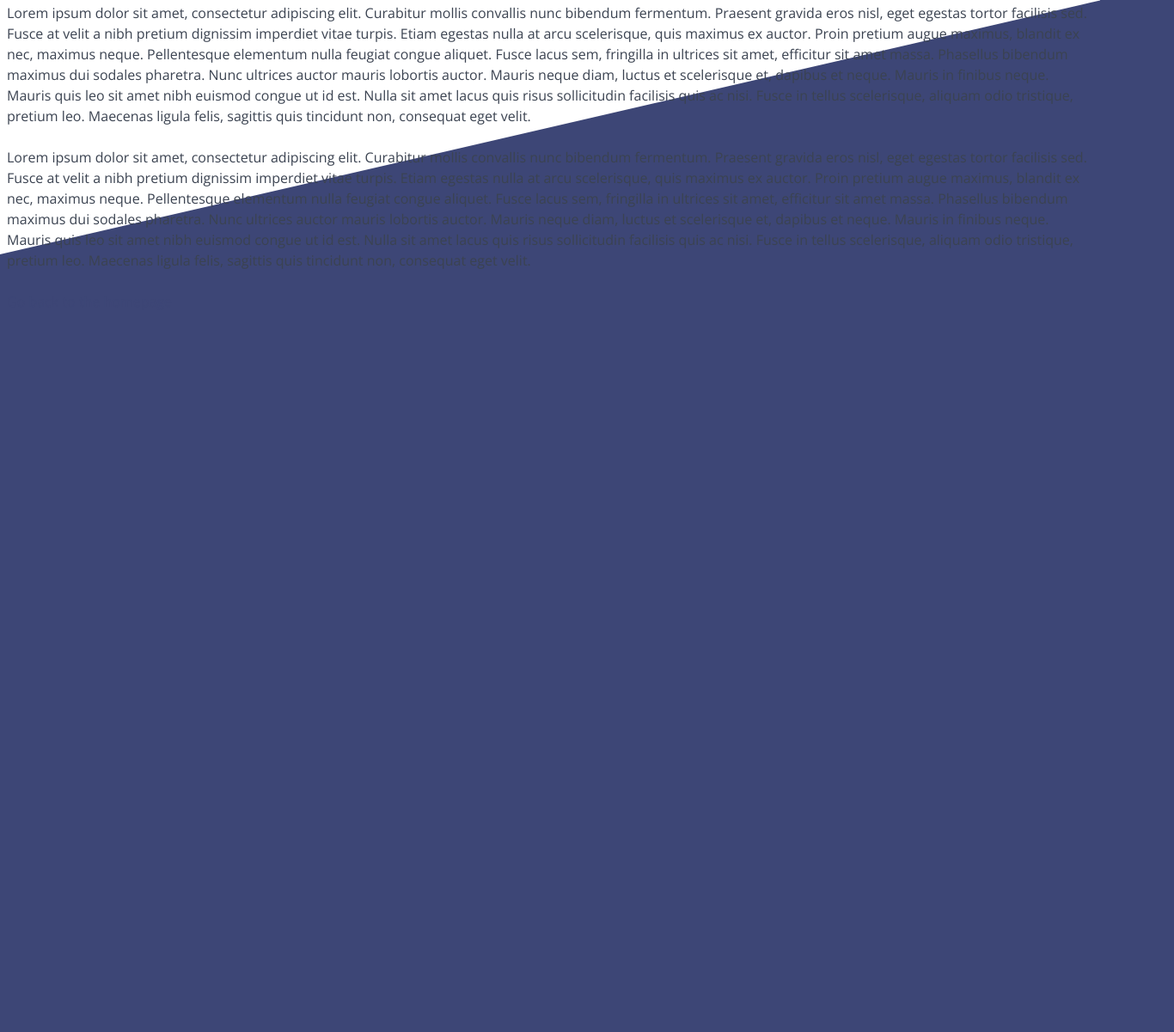
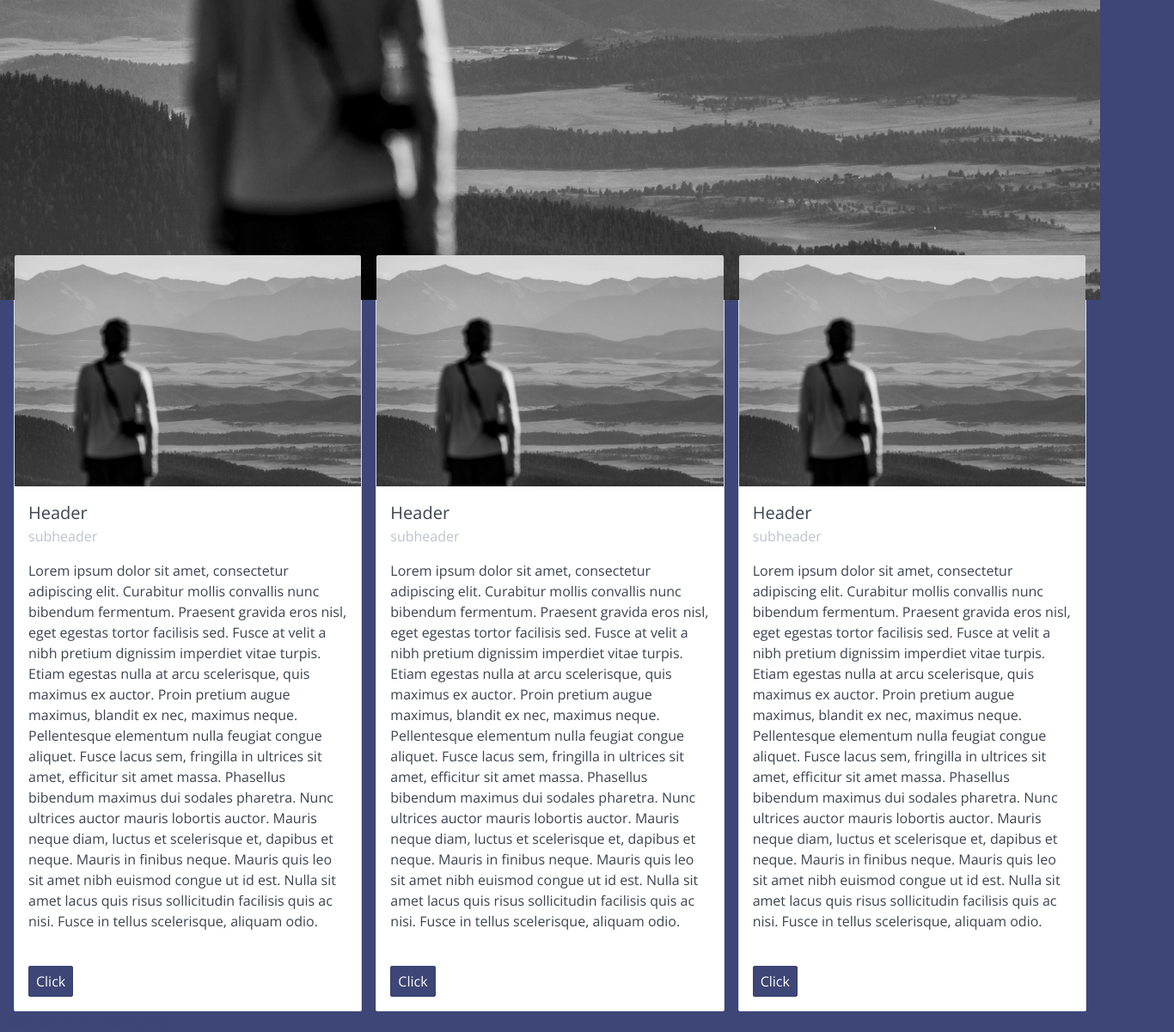
Before and after one commit to rdeber/ryan-deberardinis-gatsby, a Gatsby site: page /about in a window 1280 px wide. Shown: the part 504-1705 px from the top of the page at 86% size, 1366 px wide, since content can reach past the window. Before the commit the page ends 867 px from the top, so only its background shows below. Built offline with nearby package versions, Linux system fonts and the light colour scheme; Gatsby itself is replaced by a stand-in of ours.

Commit message:
Update about page layout

```diff
--- a/src/pages/about.js
+++ b/src/pages/about.js
@@ -8,13 +8,77 @@ import SEO from '../components/seo'
 const SecondPage = (props) => (
   <Layout>
     <SEO title="Page two" />
-    <div className="img-container">
-      <Img fluid={props.data.imageOne.childImageSharp.fluid} />
+
+    <section className="pageCover">
+      <div className="pageCoverImg">
+        <Img fluid={props.data.imageOne.childImageSharp.fluid} />
+      </div>
+      <div className="pageCoverTitle">
+        <h1>Hi from the second page</h1>
+        <p>Welcome to page 2</p>
+      </div>
+    </section>
+
+    <div className="container">
+      <div className="columns">
+
+        <div className="column col-4">
+          <div className="card">
+            <div className="card-image">
+              <Img fluid={props.data.imageOne.childImageSharp.fluid} />
+            </div>
+            <div className="card-header">
+              <div className="card-title h5">Header</div>
+              <div className="card-subtitle text-gray">subheader</div>
+            </div>
+            <div className="card-body">
+              <p>Lorem ipsum dolor sit amet, consectetur adipiscing elit. Curabitur mollis convallis nunc bibendum fermentum. Praesent gravida eros nisl, eget egestas tortor facilisis sed. Fusce at velit a nibh pretium dignissim imperdiet vitae turpis. Etiam egestas nulla at arcu scelerisque, quis maximus ex auctor. Proin pretium augue maximus, blandit ex nec, maximus neque. Pellentesque elementum nulla feugiat congue aliquet. Fusce lacus sem, fringilla in ultrices sit amet, efficitur sit amet massa. Phasellus bibendum maximus dui sodales pharetra. Nunc ultrices auctor mauris lobortis auctor. Mauris neque diam, luctus et scelerisque et, dapibus et neque. Mauris in finibus neque. Mauris quis leo sit amet nibh euismod congue ut id est. Nulla sit amet lacus quis risus sollicitudin facilisis quis ac nisi. Fusce in tellus scelerisque, aliquam odio.</p>
+            </div>
+            <div className="card-footer">
+              <button className="btn btn-primary">Click</button>
+            </div>
+          </div>
+        </div>
+
+        <div className="column col-4">
+          <div className="card">
+            <div className="card-image">
+              <Img fluid={props.data.imageOne.childImageSharp.fluid} />
+            </div>
+            <div className="card-header">
+              <div className="card-title h5">Header</div>
+              <div className="card-subtitle text-gray">subheader</div>
+            </div>
+            <div className="card-body">
+              <p>Lorem ipsum dolor sit amet, consectetur adipiscing elit. Curabitur mollis convallis nunc bibendum fermentum. Praesent gravida eros nisl, eget egestas tortor facilisis sed. Fusce at velit a nibh pretium dignissim imperdiet vitae turpis. Etiam egestas nulla at arcu scelerisque, quis maximus ex auctor. Proin pretium augue maximus, blandit ex nec, maximus neque. Pellentesque elementum nulla feugiat congue aliquet. Fusce lacus sem, fringilla in ultrices sit amet, efficitur sit amet massa. Phasellus bibendum maximus dui sodales pharetra. Nunc ultrices auctor mauris lobortis auctor. Mauris neque diam, luctus et scelerisque et, dapibus et neque. Mauris in finibus neque. Mauris quis leo sit amet nibh euismod congue ut id est. Nulla sit amet lacus quis risus sollicitudin facilisis quis ac nisi. Fusce in tellus scelerisque, aliquam odio.</p>
+            </div>
+            <div className="card-footer">
+              <button className="btn btn-primary">Click</button>
+            </div>
+          </div>
+        </div>
+
+        <div className="column col-4">
+          <div className="card">
+            <div className="card-image">
+              <Img fluid={props.data.imageOne.childImageSharp.fluid} />
+            </div>
+            <div className="card-header">
+              <div className="card-title h5">Header</div>
+              <div className="card-subtitle text-gray">subheader</div>
+            </div>
+            <div className="card-body">
+              <p>Lorem ipsum dolor sit amet, consectetur adipiscing elit. Curabitur mollis convallis nunc bibendum fermentum. Praesent gravida eros nisl, eget egestas tortor facilisis sed. Fusce at velit a nibh pretium dignissim imperdiet vitae turpis. Etiam egestas nulla at arcu scelerisque, quis maximus ex auctor. Proin pretium augue maximus, blandit ex nec, maximus neque. Pellentesque elementum nulla feugiat congue aliquet. Fusce lacus sem, fringilla in ultrices sit amet, efficitur sit amet massa. Phasellus bibendum maximus dui sodales pharetra. Nunc ultrices auctor mauris lobortis auctor. Mauris neque diam, luctus et scelerisque et, dapibus et neque. Mauris in finibus neque. Mauris quis leo sit amet nibh euismod congue ut id est. Nulla sit amet lacus quis risus sollicitudin facilisis quis ac nisi. Fusce in tellus scelerisque, aliquam odio.</p>
+            </div>
+            <div className="card-footer">
+              <button className="btn btn-primary">Click</button>
+            </div>
+          </div>
+        </div>
+
+      </div>
     </div>
-    <h1>Hi from the second page</h1>
-    <p>Welcome to page 2</p>
-    <p>Lorem ipsum dolor sit amet, consectetur adipiscing elit. Curabitur mollis convallis nunc bibendum fermentum. Praesent gravida eros nisl, eget egestas tortor facilisis sed. Fusce at velit a nibh pretium dignissim imperdiet vitae turpis. Etiam egestas nulla at arcu scelerisque, quis maximus ex auctor. Proin pretium augue maximus, blandit ex nec, maximus neque. Pellentesque elementum nulla feugiat congue aliquet. Fusce lacus sem, fringilla in ultrices sit amet, efficitur sit amet massa. Phasellus bibendum maximus dui sodales pharetra. Nunc ultrices auctor mauris lobortis auctor. Mauris neque diam, luctus et scelerisque et, dapibus et neque. Mauris in finibus neque. Mauris quis leo sit amet nibh euismod congue ut id est. Nulla sit amet lacus quis risus sollicitudin facilisis quis ac nisi. Fusce in tellus scelerisque, aliquam odio tristique, pretium leo. Maecenas ligula felis, sagittis quis tincidunt non, consequat eget velit.</p>
-    <p>Lorem ipsum dolor sit amet, consectetur adipiscing elit. Curabitur mollis convallis nunc bibendum fermentum. Praesent gravida eros nisl, eget egestas tortor facilisis sed. Fusce at velit a nibh pretium dignissim imperdiet vitae turpis. Etiam egestas nulla at arcu scelerisque, quis maximus ex auctor. Proin pretium augue maximus, blandit ex nec, maximus neque. Pellentesque elementum nulla feugiat congue aliquet. Fusce lacus sem, fringilla in ultrices sit amet, efficitur sit amet massa. Phasellus bibendum maximus dui sodales pharetra. Nunc ultrices auctor mauris lobortis auctor. Mauris neque diam, luctus et scelerisque et, dapibus et neque. Mauris in finibus neque. Mauris quis leo sit amet nibh euismod congue ut id est. Nulla sit amet lacus quis risus sollicitudin facilisis quis ac nisi. Fusce in tellus scelerisque, aliquam odio tristique, pretium leo. Maecenas ligula felis, sagittis quis tincidunt non, consequat eget velit.</p>
+
     <Link to="/">Go back to the homepage</Link>
   </Layout>
 )
--- /dev/null
+++ b/src/styles/_about.scss
@@ -0,0 +1,18 @@
+@import 'toolkit';
+
+.pageCover {
+    min-height: 100vh;
+}
+
+.pageCoverImg {
+    position: absolute;
+    width: 100%;
+    height: 100%;
+    top: 0;
+    left: 0;
+    min-height: 100vh;
+
+    .gatsby-image-wrapper {
+        min-height: 100vh;
+    }
+}
--- a/src/styles/_layout.scss
+++ b/src/styles/_layout.scss
@@ -5,8 +5,9 @@ body {
 
 .navbar.custom {
     border-top: 3px solid $primary-color;
-    position: relative;
+    position: fixed;
     width: 100%;
+    z-index: 9999;
 
     section {
     }
--- a/src/styles/main.scss
+++ b/src/styles/main.scss
@@ -10,3 +10,4 @@
 // import other stuff
 @import 'layout';
 @import 'ui';
+@import 'about';
```
